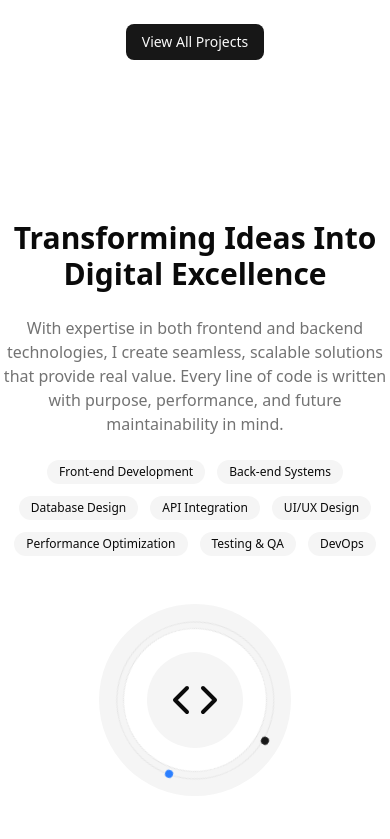
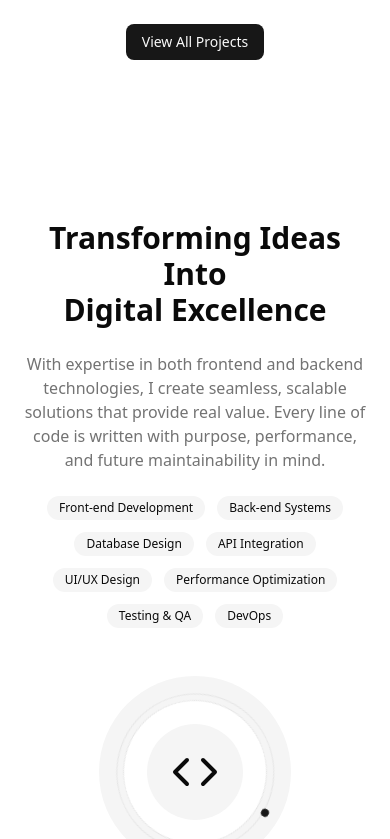
Before and after one commit to parax22/parampaghadar, a Next.js app: page / in a window 390 px wide. Shown: the part 4020-4859 px from the top of the page. Built offline with nearby package versions, Linux system fonts and the light colour scheme.

Commit message:
Update bottom-hero.tsx

```diff
--- a/src/components/home/bottom-hero.tsx
+++ b/src/components/home/bottom-hero.tsx
@@ -43,7 +43,7 @@ export default function BottomHero() {
   return (
     <section
       ref={sectionRef}
-      className="py-24 flex justify-center items-center"
+      className="py-24 flex justify-center items-center px-5 lg:-px-0"
     >
       <div className="container max-w-4xl">
         <div className="flex flex-col md:flex-row justify-between gap-12 items-center">
```
